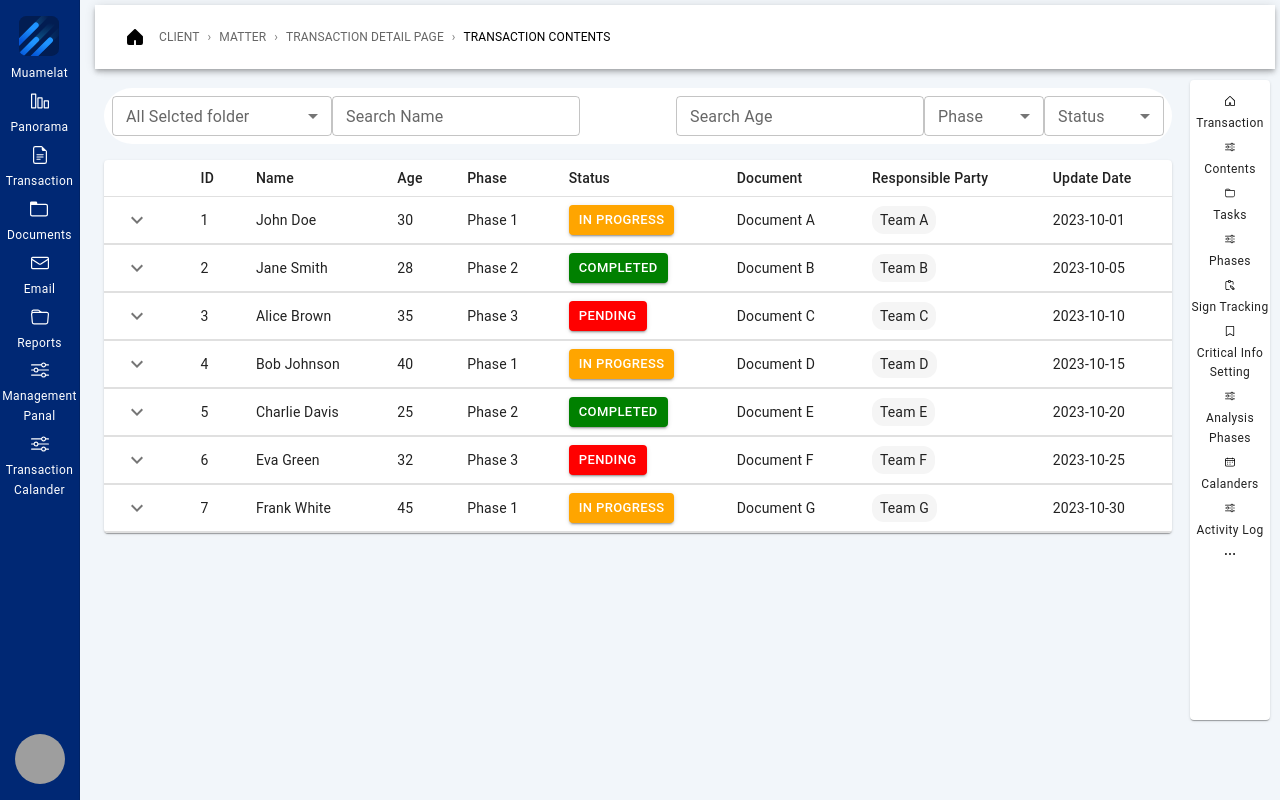
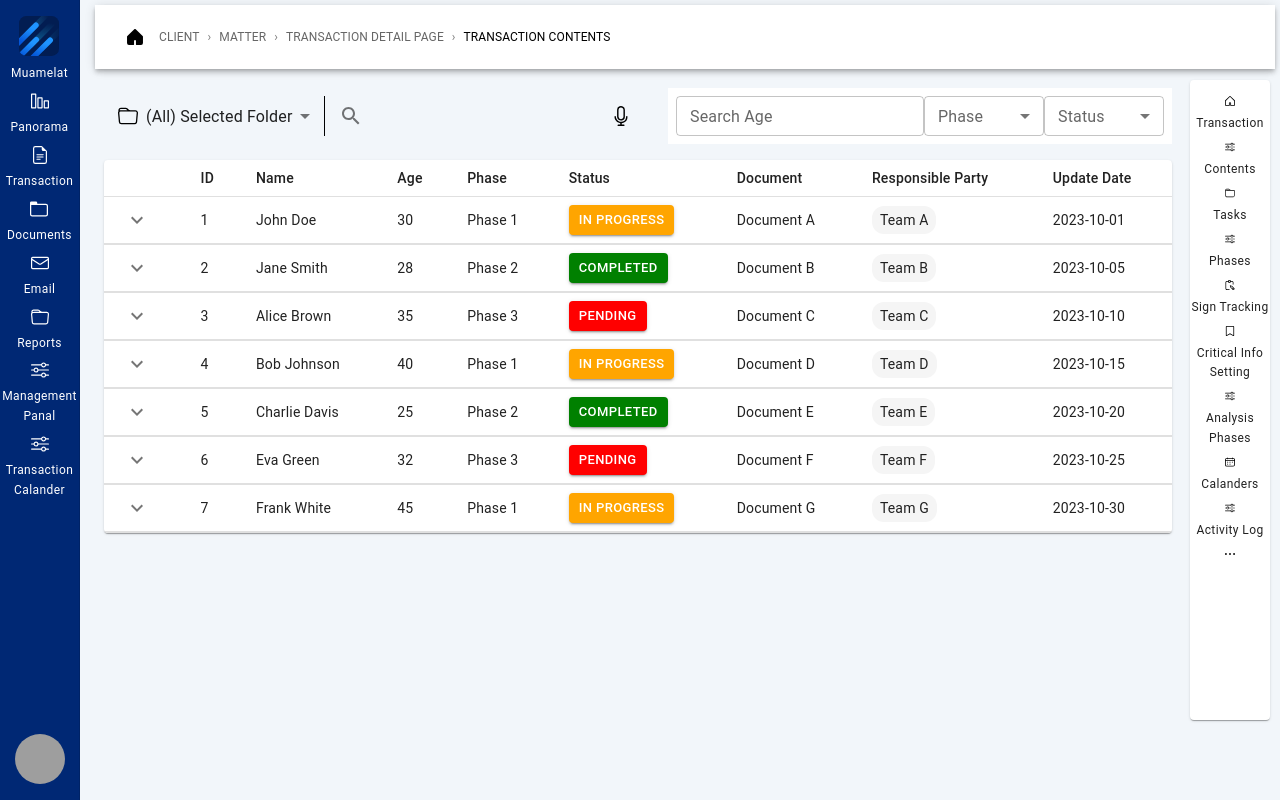
Before and after one commit to Arshad1071/new_mind, a React (Create React App) app in the folder client/: page / in a window 1280 px wide. Built offline with nearby package versions, Linux system fonts and the light colour scheme; grey boxes are pictures that could not be loaded.

Commit message:
save change

```diff
--- a/client/src/Components/ContentSection/ContentSection.js
+++ b/client/src/Components/ContentSection/ContentSection.js
@@ -11,13 +11,10 @@ import {
   IconButton,
   Collapse,
   Button,
-  TextField,
-  FormControl,
-  Select,
-  InputLabel,
-  MenuItem,
 } from "@mui/material";
 import { KeyboardArrowDown, KeyboardArrowUp } from "@mui/icons-material";
+import FilterBar from "./FilterBar/FilterBar";
+
 
 // Updated data structure
 const data = [
@@ -121,57 +118,7 @@ const ContentSection = () => {
         marginRight: "84px",
       }}
     >
-      <Box
-        sx={{
-          display: "flex",
-          justifyContent: "space-between",
-          alignItems: "center",
-          backgroundColor: "#ffffff", // Light gray background
-          padding: 1,
-          borderRadius: "65px",
-          marginBottom: 2,
-        }}
-      >
-        <Box>
-          <FormControl size="small" sx={{ minWidth: 220 }}>
-            <InputLabel>All Selcted folder</InputLabel>
-            <Select
-              size="small"
-              name="phase"
-              //value={filters.phase}
-              //onChange={handleFilterChange}
-            >
-              <MenuItem value="">All</MenuItem>
-              <MenuItem value="Phase 1">Phase 1</MenuItem>
-              <MenuItem value="Phase 2">Phase 2</MenuItem>
-              <MenuItem value="Phase 3">Phase 3</MenuItem>
-            </Select>
-          </FormControl>
-          <TextField label="Search Name" size="small" name="name" />
-        </Box>
-
-        <Box>
-          <TextField label="Search Age" size="small" name="age" type="number" />
-          <FormControl size="small" sx={{ minWidth: 120 }}>
-            <InputLabel>Phase</InputLabel>
-            <Select name="phase">
-              <MenuItem value="">All</MenuItem>
-              <MenuItem value="Phase 1">Phase 1</MenuItem>
-              <MenuItem value="Phase 2">Phase 2</MenuItem>
-              <MenuItem value="Phase 3">Phase 3</MenuItem>
-            </Select>
-          </FormControl>
-          <FormControl size="small" sx={{ minWidth: 120 }}>
-            <InputLabel>Status</InputLabel>
-            <Select name="status">
-              <MenuItem value="">All</MenuItem>
-              <MenuItem value="Completed">Completed</MenuItem>
-              <MenuItem value="In Progress">In Progress</MenuItem>
-              <MenuItem value="Pending">Pending</MenuItem>
-            </Select>
-          </FormControl>
-        </Box>
-      </Box>
+      <FilterBar/>
 
       {/* Table Container */}
       <TableContainer component={Paper}>
--- a/client/src/Components/ContentSection/FilterBar/FilterBar.js
+++ b/client/src/Components/ContentSection/FilterBar/FilterBar.js
@@ -1,7 +1,118 @@
 import React from "react";
 
+import {
+  Box,
+  TextField,
+  FormControl,
+  Select,
+  MenuItem,
+  InputAdornment,
+  InputLabel,
+  Divider,
+} from "@mui/material";
+import SearchIcon from "@mui/icons-material/Search";
+
 const FilterBar = () => {
-  return <div>Test</div>;
+  return (
+    <Box
+      sx={{
+        display: "flex",
+        justifyContent: "space-between",
+        alignItems: "center",
+        borderRadius: "10px",
+        marginBottom: 2,
+      }}
+    >
+      <Box sx={{ display: "flex", alignItems: "center" }}>
+        <FormControl size="small" sx={{ minWidth: 220 }}>
+          <Select
+            size="small"
+            name="phase"
+            sx={{
+              "& .MuiOutlinedInput-notchedOutline": { border: "none" },
+            }}
+            defaultValue="All Selected Folder"
+            startAdornment={
+              <InputAdornment position="start">
+                <img
+                  src="/folder.svg"
+                  alt="Folder Icon"
+                  style={{ width: 20, height: 20 }}
+                />
+              </InputAdornment>
+            }
+          >
+            <MenuItem value="All Selected Folder" disabled>
+              (All) Selected Folder
+            </MenuItem>
+            <MenuItem value="Phase 1">Phase 1</MenuItem>
+            <MenuItem value="Phase 2">Phase 2</MenuItem>
+            <MenuItem value="Phase 3">Phase 3</MenuItem>
+          </Select>
+        </FormControl>
+
+        {/* Vertical Divider */}
+        <Divider
+          orientation="vertical"
+          flexItem
+          sx={{ borderColor: "black", height: 40 }}
+        />
+
+        <TextField
+          sx={{
+            "& .MuiOutlinedInput-notchedOutline": { border: "none" },
+            minWidth: 320,
+          }}
+          InputProps={{
+            startAdornment: (
+              <InputAdornment position="start">
+                <SearchIcon />
+              </InputAdornment>
+            ),
+            endAdornment: (
+              <InputAdornment position="end">
+                <img
+                  src="microphone.svg"
+                  alt="Search Icon"
+                  style={{ width: 20, height: 20 }}
+                />
+              </InputAdornment>
+            ),
+          }}
+          size="small"
+          name="name"
+        />
+      </Box>
+
+      <Box
+        sx={{
+          padding: 1,
+          backgroundColor: "#ffffff", // Light gray background
+        }}
+      >
+        <TextField label="Search Age" size="small" name="age" type="number" />
+        <FormControl size="small" sx={{ minWidth: 120 }}>
+          <InputLabel>Phase</InputLabel>
+          <Select name="phase">
+            <MenuItem value="">All</MenuItem>
+            <MenuItem value="Phase 1">Phase 1</MenuItem>
+            <MenuItem value="Phase 2">Phase 2</MenuItem>
+            <MenuItem value="Phase 3">Phase 3</MenuItem>
+          </Select>
+        </FormControl>
+
+        <FormControl size="small" sx={{ minWidth: 120 }}>
+          <InputLabel>Status</InputLabel>
+          <Select name="status">
+            <MenuItem value="">All</MenuItem>
+            <MenuItem value="Completed">Completed</MenuItem>
+            <MenuItem value="In Progress">In Progress</MenuItem>
+            <MenuItem value="Pending">Pending</MenuItem>
+          </Select>
+        </FormControl>
+      </Box>
+    </Box>
+  );
 };
 
 export default FilterBar;
```
